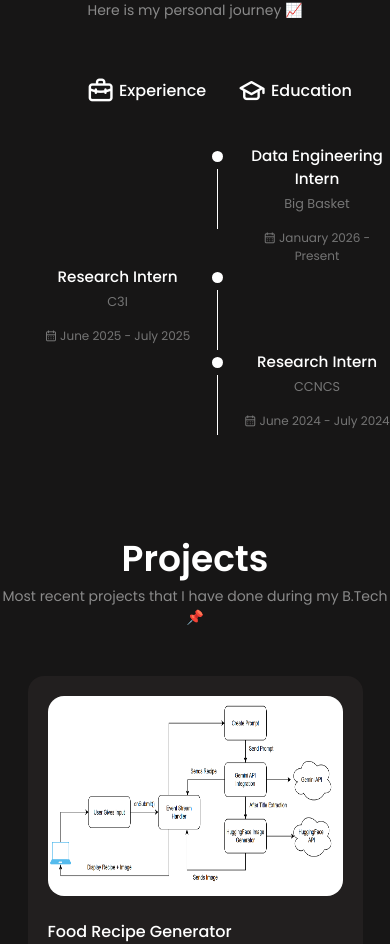
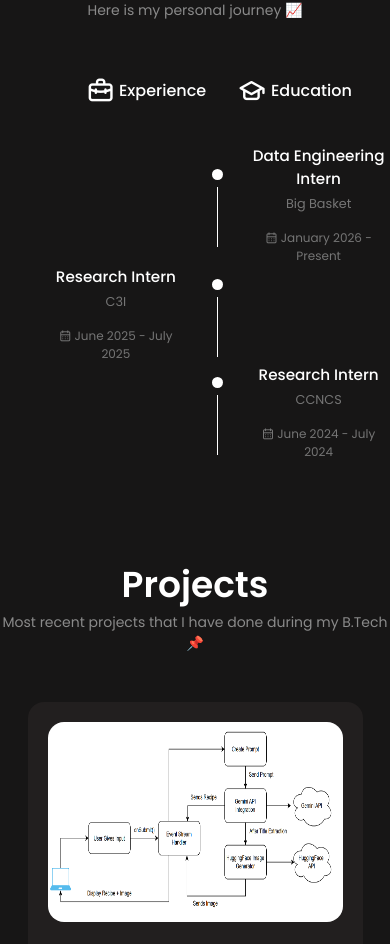
Before and after one commit to Hurry-sh/Portfolio, a React (Create React App) app: page / in a window 390 px wide. Shown: the part 3091-4035 px from the top of the page. Built offline with nearby package versions, Linux system fonts and the light colour scheme.

Commit message:
Made changes for mobile view

```diff
--- a/src/components/qualification/qualification.css
+++ b/src/components/qualification/qualification.css
@@ -126,10 +126,9 @@
     }
 
     .qualification__data {
-        grid-template-columns: 1fr 30px 1fr;
-        column-gap: 0.7rem;
-        display: grid;
-    }
+    justify-items: center;   /* THIS centers each column content */
+    align-items: center;
+}
 
     /* Smaller fonts */
     .qualification__title {
```
